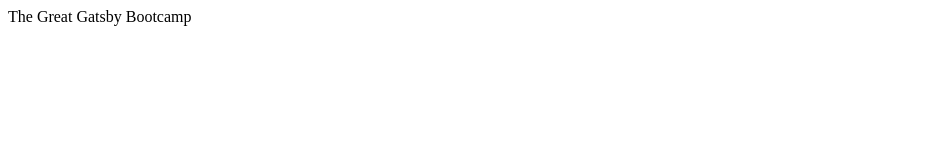
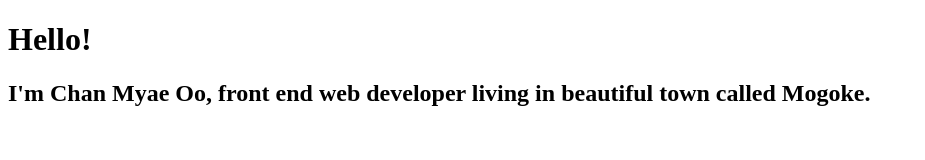
Before and after one commit to ChanMyaeOo/gatsby-bootcamp, a Gatsby site: page / in a window 1280 px wide. Shown: the whole page, without its empty margins (0-925 px from the left). Built offline with nearby package versions, Linux system fonts and the light colour scheme; Gatsby itself is replaced by a stand-in of ours.

Commit message:
added new pages in src/pages folder

```diff
--- a/src/pages/index.js
+++ b/src/pages/index.js
@@ -1,5 +1,12 @@
-import React from "react"
+import React from 'react'
 
-export default function() {
-  return <div>The Great Gatsby Bootcamp</div>
+const IndexPage = () => {
+  return(
+    <div>
+      <h1>Hello!</h1>
+      <h2>I'm Chan Myae Oo, front end web developer living in beautiful town called Mogoke.</h2>
+    </div>
+  )
 }
+
+export default IndexPage
```
Also changed, not shown: src/pages/about.js (added, +12 -0 lines), src/pages/blog.js (added, +11 -0 lines), src/pages/contact.js (added, +12 -0 lines).
